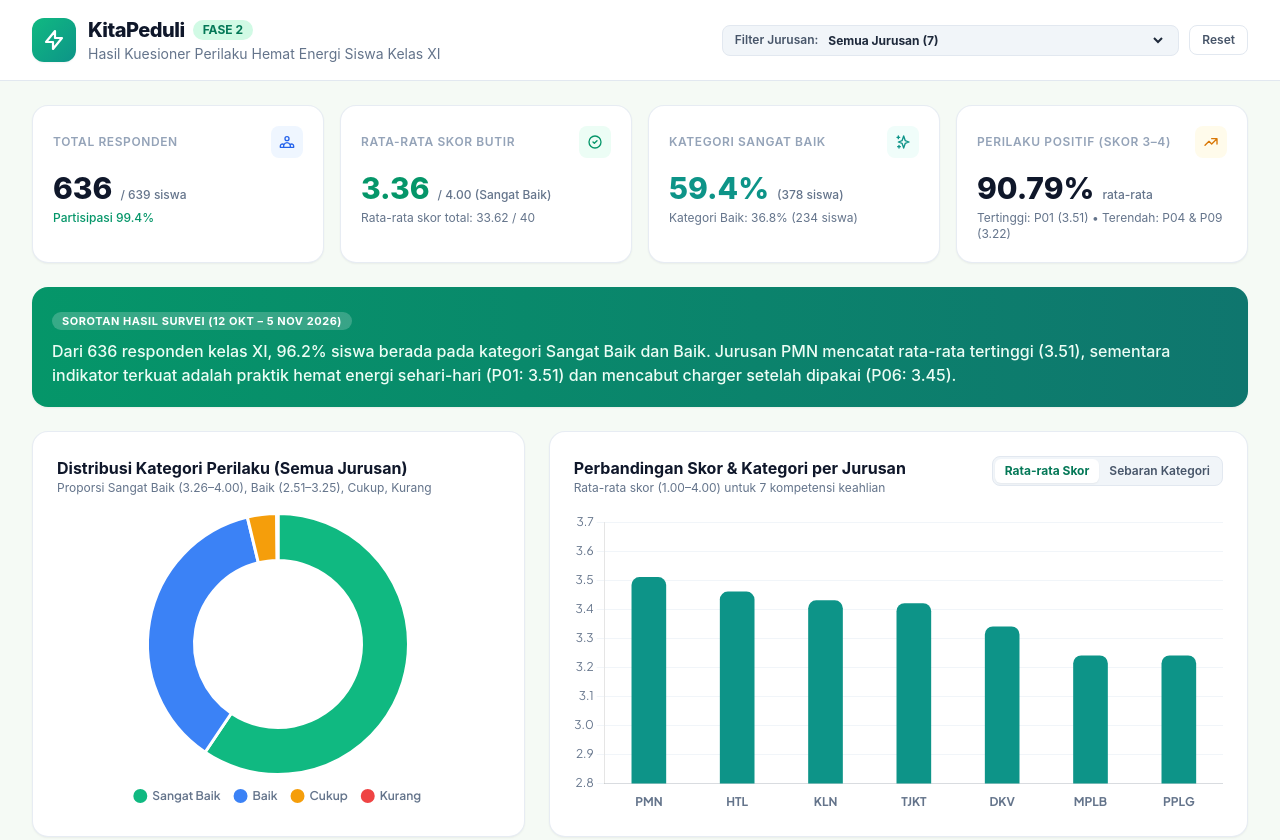
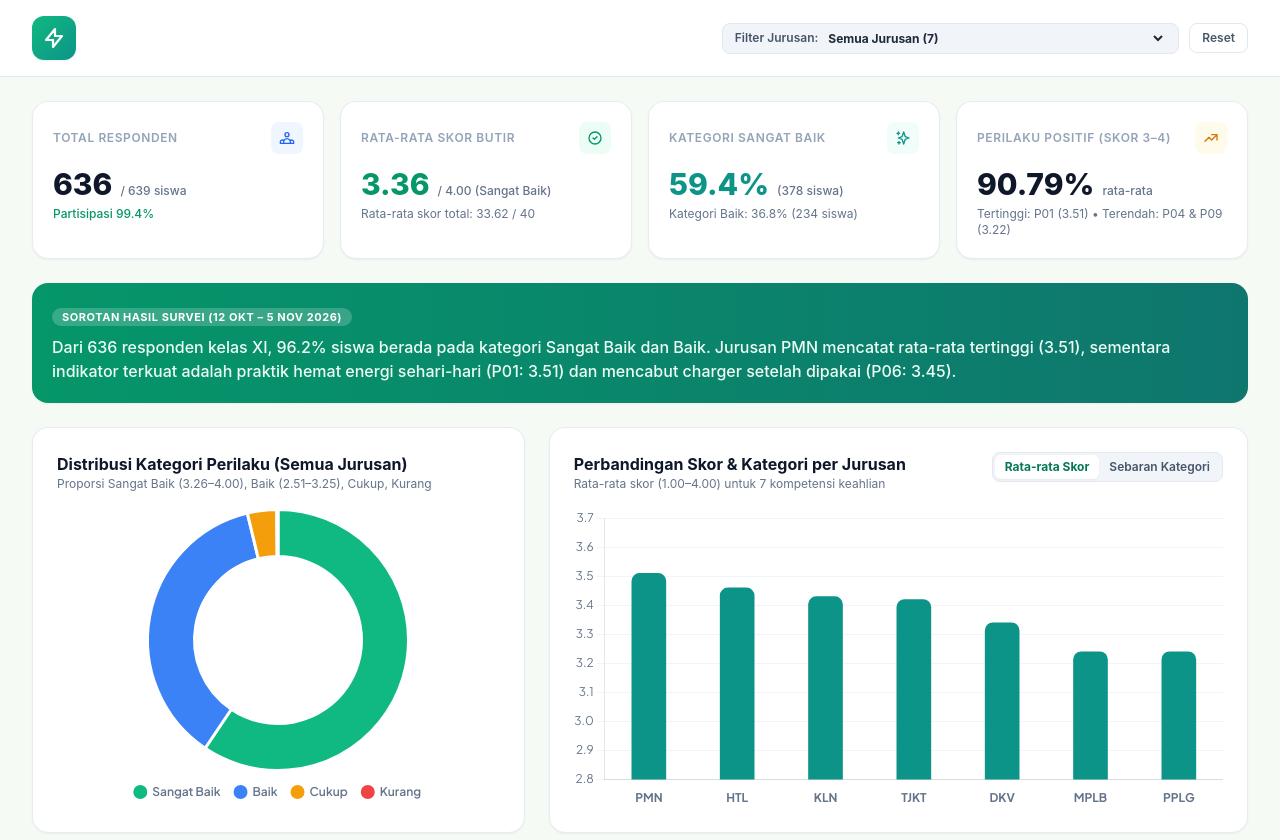
Before and after one commit to khaliqadlu/KitaPeduli.Project, a plain HTML site: page index.html in a window 1280 px wide. Shown: the top 840 px of the page. Drawn offline with nearby package versions, Linux system fonts and the light colour scheme.

```diff
--- a/index.html
+++ b/index.html
@@ -25,13 +25,6 @@
           <svg xmlns="http://www.w3.org/2000/svg" class="w-6 h-6" fill="none" viewBox="0 0 24 24" stroke="currentColor" stroke-width="2.2">
             <path stroke-linecap="round" stroke-linejoin="round" d="M13 10V3L4 14h7v7l9-11h-7z" />
           </svg>
-        </div>
-        <div>
-          <div class="flex items-center gap-2">
-            <h1 class="text-xl font-extrabold tracking-tight text-slate-900">KitaPeduli</h1>
-            <span class="px-2.5 py-0.5 text-xs font-bold rounded-full bg-emerald-100 text-emerald-700">FASE 2</span>
-          </div>
-          <p id="headerSubtitle" class="text-xs sm:text-sm text-slate-500">Hasil Kuesioner Perilaku Hemat Energi Siswa Kelas XI</p>
         </div>
       </div>
 
```
